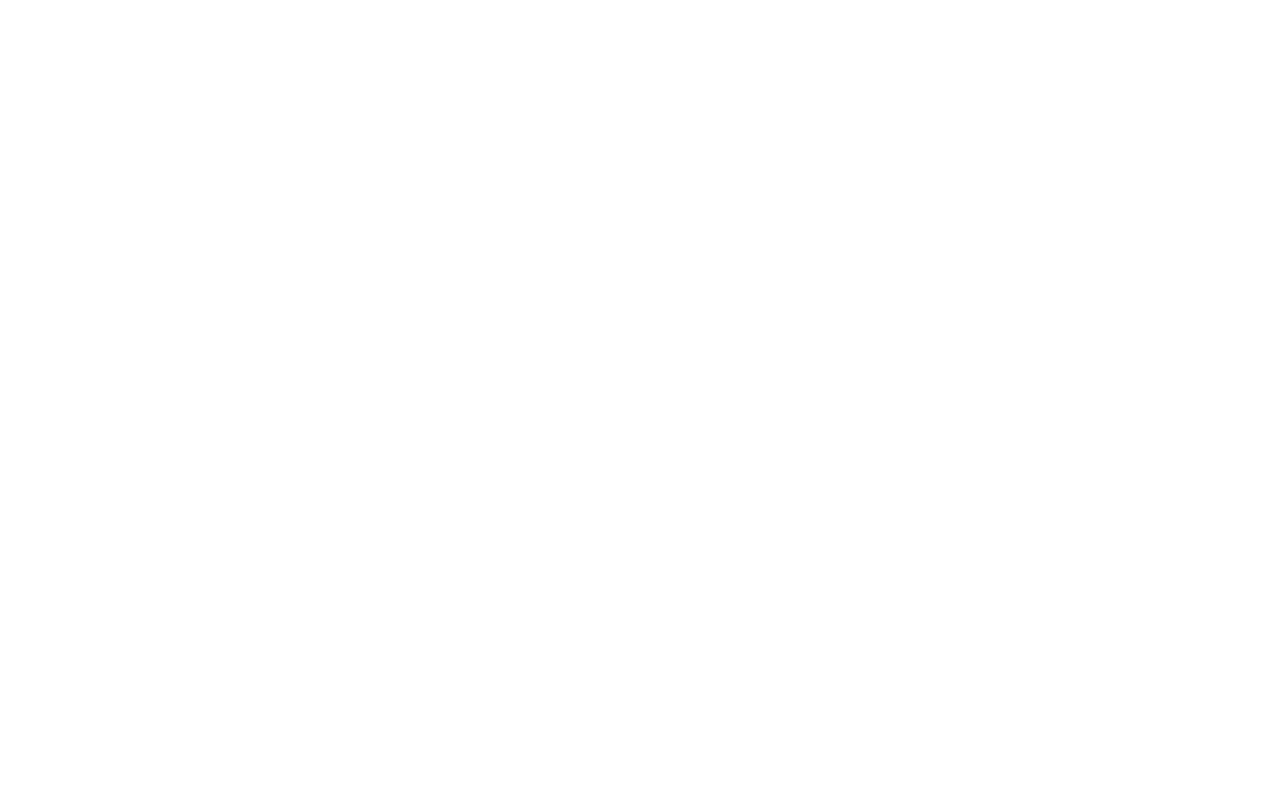
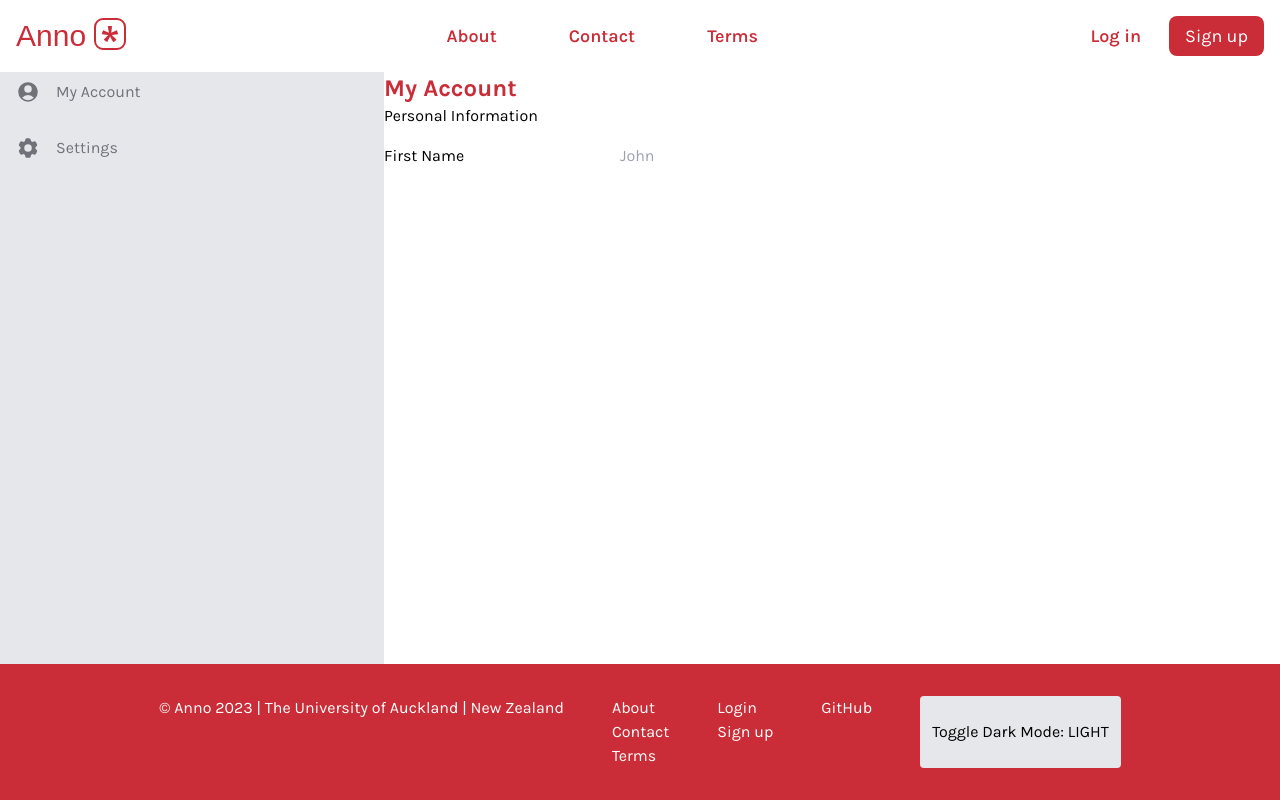
Before and after one commit to mjakeman/anno-pdf, a React (Vite) app in the folder frontend/: page /project-group-fearless-foxes/account in a window 1280 px wide. Before the commit this address had no page. Built offline with nearby package versions, Linux system fonts and the light colour scheme; a web font is replaced by a local one.

Commit message:
Add setting component, not in a modal yet

```diff
--- a/frontend/src/App.tsx
+++ b/frontend/src/App.tsx
@@ -11,6 +11,7 @@ import Login from "./components/public/pages/Login";
 import SignUp from "./components/public/pages/SignUp";
 import useLocalStorage from "./hooks/useLocalStorage";
 import {createContext, useEffect} from "react";
+import SettingModal from "./components/app/setting/SettingModal";
 
 export const DarkModeContext = createContext<any[]>([]);
 export default function App() {
@@ -33,6 +34,7 @@ export default function App() {
                         <Route path="terms" element={<Terms/>} />
                         <Route path="login" element={<Login/>} />
                         <Route path="signup" element={<SignUp/>} />
+                        <Route path="account" element={<SettingModal/>}></Route>
                     </Route>
                     <Route path="project-group-fearless-foxes/dash" element={<DashboardLayout />}>
                         <Route index element={<Dashboard/>} />
--- a/frontend/src/components/app/dashboard/header/ProfileDropdown.tsx
+++ b/frontend/src/components/app/dashboard/header/ProfileDropdown.tsx
@@ -41,7 +41,7 @@ export default function ProfileDropdown({ onOutsideClick } : ProfileDropdownProp
                     <span className="text-sm text-neutral-400 dark:text-white">johndoe@gmail.com</span>
                 </div>
             </div>
-            <Link to={"/account"} className="flex flex-row gap-4 px-4 py-2 transition-colors hover:bg-gray-100 dark:hover:bg-anno-space-800 rounded-xl">
+            <Link to={"/project-group-fearless-foxes/account"} className="flex flex-row gap-4 px-4 py-2 transition-colors hover:bg-gray-100 dark:hover:bg-anno-space-800 rounded-xl">
                 <Cog6ToothIcon className="text-zinc-500 w-6 h-6 dark:text-white"/>
                 <span className="text-zinc-500 dark:text-white">My Account</span>
             </Link>
--- /dev/null
+++ b/frontend/src/components/app/setting/SettingModal.tsx
@@ -0,0 +1,53 @@
+import { UserCircleIcon } from "@heroicons/react/24/solid"
+import { Cog6ToothIcon } from "@heroicons/react/24/solid"
+import { useState } from "react"
+
+type SettingTabs = "account" | "settings"
+
+export default function SettingModal(){
+    const [activeTab, setActiveTab] = useState<SettingTabs>("account")
+
+    return(
+        <div className="grid grid-cols-10 h-full">
+            <div className="col-span-3 bg-gray-200">
+                <div className="flex flex-col gap-4">
+                    <span onClick={()=>setActiveTab("account")} className="flex flex-row gap-4 items-center px-4 py-2 transition-colors hover:bg-gray-300 dark:hover:bg-anno-space-800 rounded-lg">
+                        <UserCircleIcon className="text-zinc-500 w-6 h-6 dark:text-white"/>
+                        <span className="text-zinc-500 dark:text-white">My Account</span>
+                    </span>
+                    <span onClick={()=>setActiveTab("settings")} className="flex flex-row gap-4 items-center px-4 py-2 transition-colors hover:bg-gray-300 dark:hover:bg-anno-space-800 rounded-lg">
+                        <Cog6ToothIcon className="text-zinc-500 w-6 h-6 dark:text-white"/>
+                        <span className="text-zinc-500 dark:text-white">Settings</span>
+                    </span>
+                    </div>
+            </div>
+            <div className="col-span-7">
+                {activeTab === "account" && <AccountContent/>}
+                {activeTab === "settings" && <div>Settings</div>}
+            </div>
+        </div>
+
+
+
+    )
+}
+
+function AccountContent() {
+    return (
+        <>
+        <h1 className="text-2xl font-bold text-anno-red-primary">My Account</h1>
+        <div className="flex flex-col gap-4 ">
+            <h2>Personal Information</h2>
+            <div className="flex flex-col gap-4">
+                <div className="flex flex-row gap-4">
+                    <label className="w-1/4">First Name</label>
+                    <input className="w-3/4" type="text" placeholder="John"/>
+
+
+                </div>
+            </div>
+        </div>
+        </>
+
+    )
+}
```
